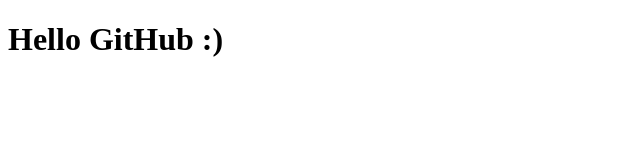
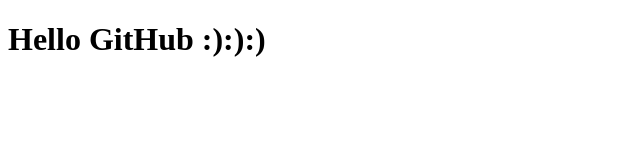
Before and after one commit to klg2362/pro1101, a plain HTML site: page index.html in a window 1280 px wide. Shown: the full height of the page, 0-640 px from the left. Drawn offline with Linux system fonts and the light colour scheme.

Commit message:
added more smiles

```diff
--- a/index.html
+++ b/index.html
@@ -6,6 +6,6 @@
     <title>Hello git</title>
 </head>
 <body>
-    <h1>Hello GitHub :)</h1>
+    <h1>Hello GitHub :):):)</h1>
 </body>
 </html>
```
